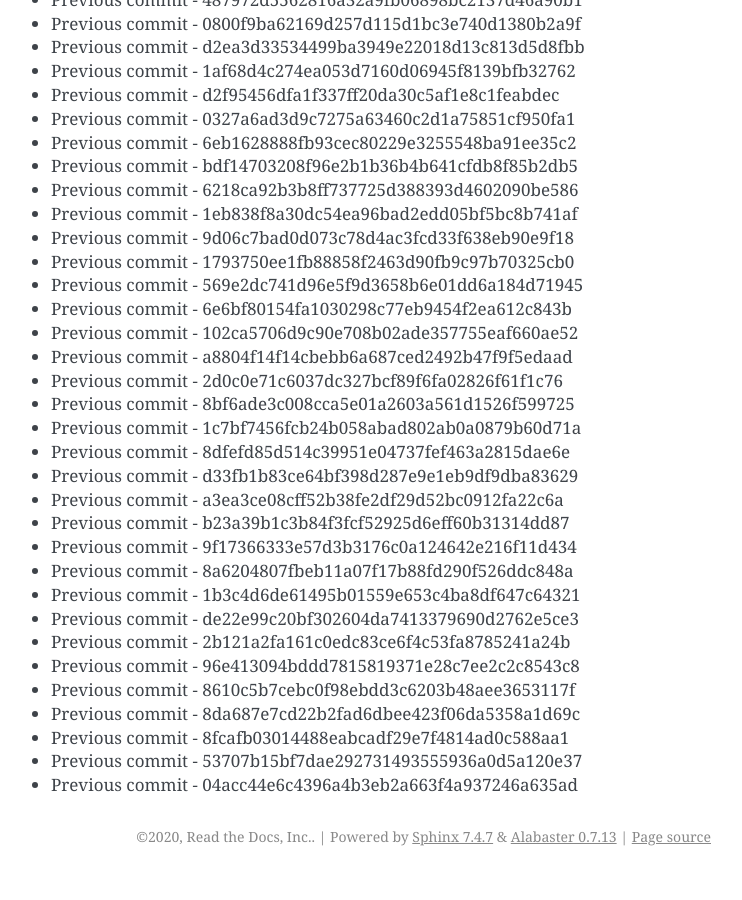
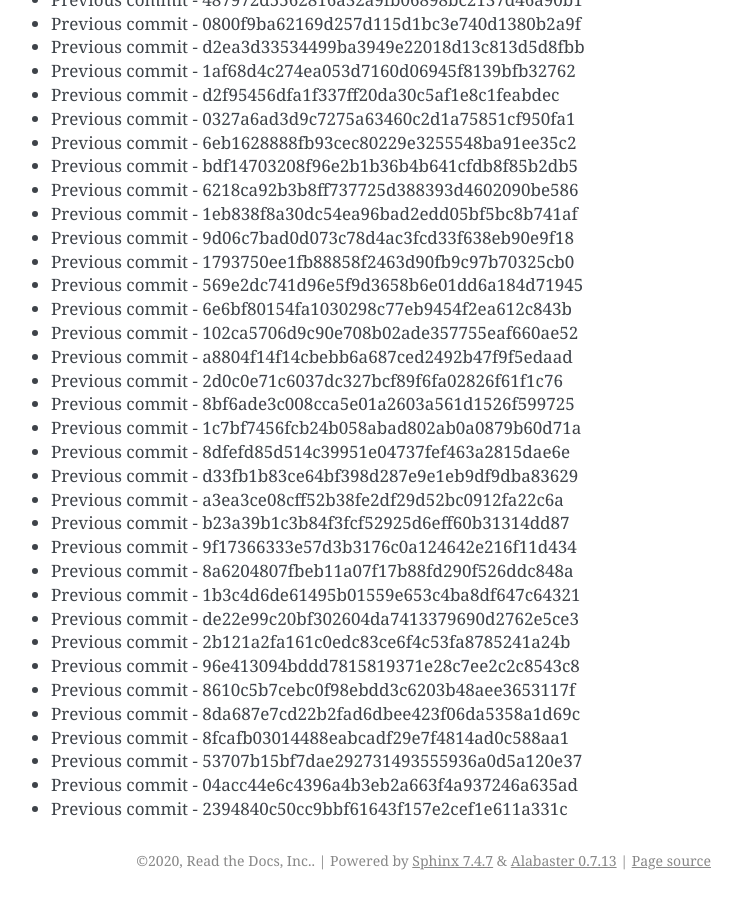
Before and after one commit to readthedocs/rtd-git-stresstest, a Sphinx documentation site: the page built from docs/updates.rst, in a window 1280 px wide and 900 px high, scrolled down 16671 px. Shown: the whole window, without its empty margins (399-1141 px from the left). Built offline with Sphinx 7.4.7, drawn with Linux system fonts in a browser that asks for light colours; before the commit the page ends 17547 px from its top, so only the background shows below that.

Commit message:
Generating commit from previous: 2394840c50cc9bbf61643f157e2cef1e611a331c

```diff
--- a/docs/updates.rst
+++ b/docs/updates.rst
@@ -732,3 +732,4 @@ It can be tested for any performance characteristics.
 * Previous commit - 8fcafb03014488eabcadf29e7f4814ad0c588aa1
 * Previous commit - 53707b15bf7dae292731493555936a0d5a120e37
 * Previous commit - 04acc44e6c4396a4b3eb2a663f4a937246a635ad
+* Previous commit - 2394840c50cc9bbf61643f157e2cef1e611a331c
```
